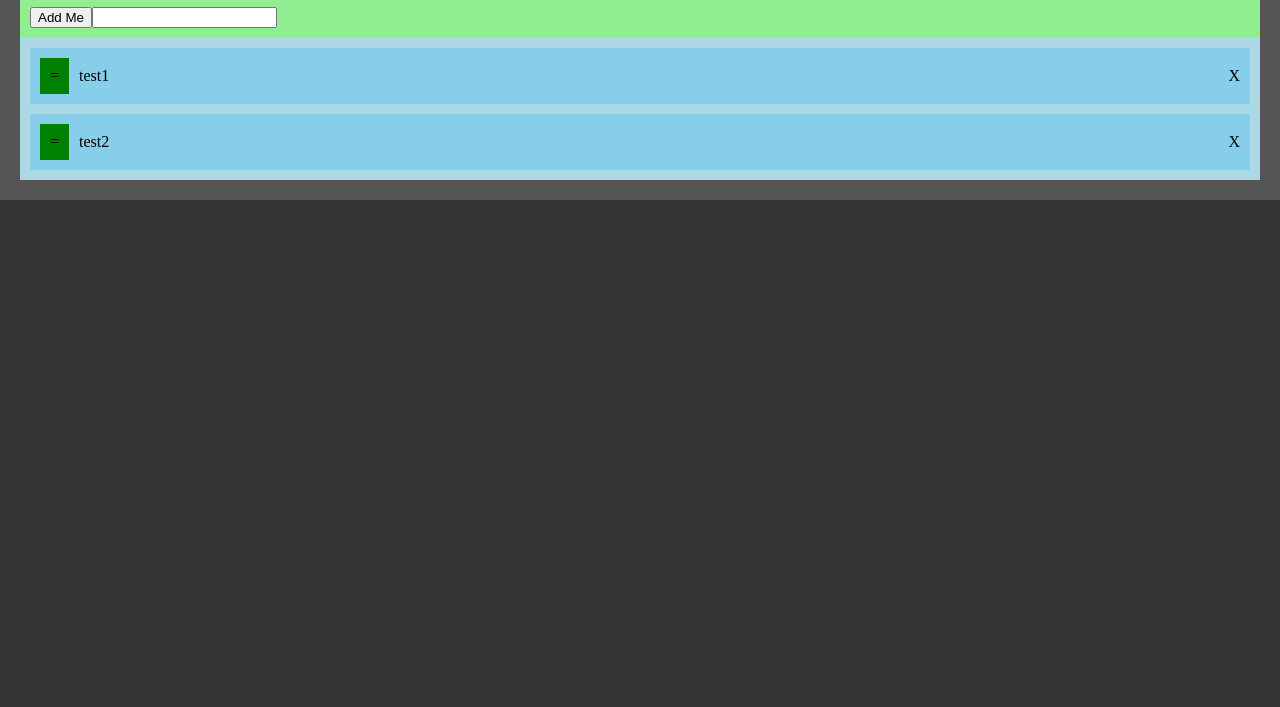
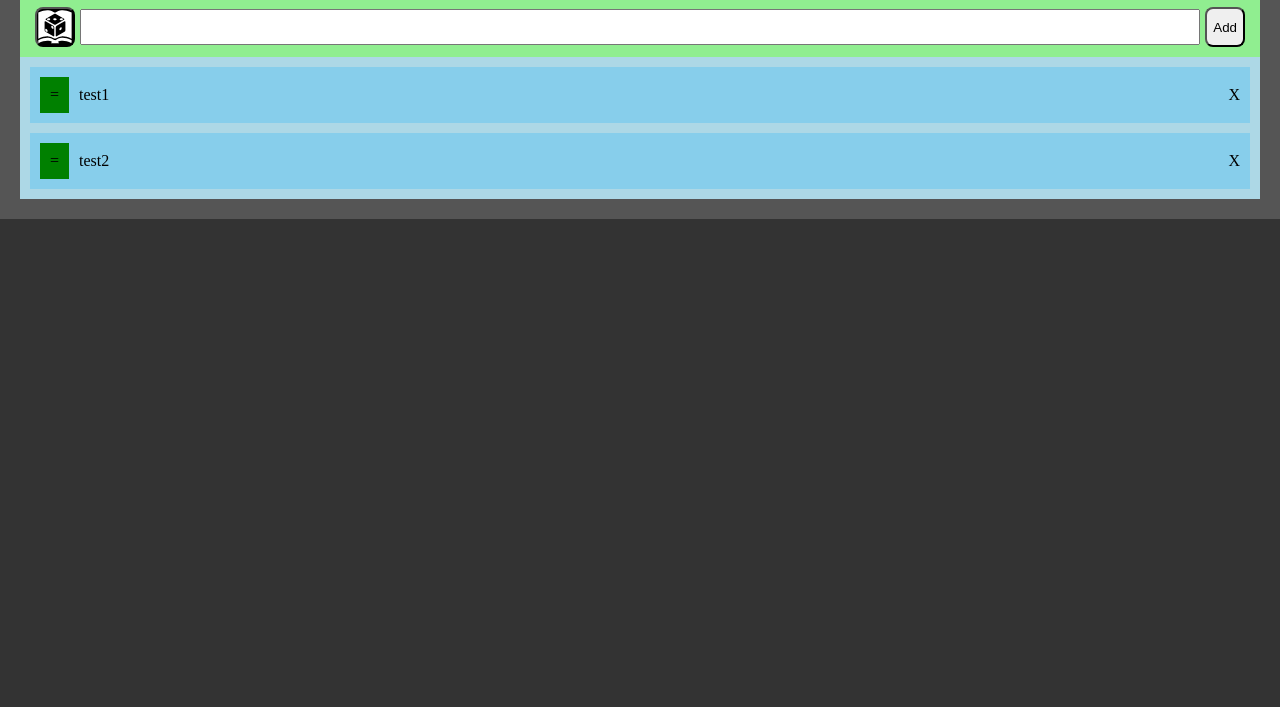
Before and after one commit to gntsketches/personalities, a website built with webpack: page dist/index.html in a window 1280 px wide. Shown: the part 93-800 px from the top of the page. Built offline with nearby package versions, Linux system fonts and the light colour scheme.

Commit message:
basic roll

```diff
--- a/src/components/MainOptions/MainOptions.js
+++ b/src/components/MainOptions/MainOptions.js
@@ -1,6 +1,6 @@
 import Component from "../../lib/Component";
 
-// import { traits } from "./descriptors/traits";
+import { traits } from "../../descriptors/traits";
 import "./MainOptions.scss";
 
 export default class MainOptions extends Component {
@@ -12,6 +12,12 @@ export default class MainOptions extends Component {
     this.$store.register("mainInput", () => {
       this.DOMMainInput.value = this.$store.state.mainInput;
     });
+  }
+
+  roll = () => {
+    const trait = traits[Math.floor(Math.random() * traits.length)]
+    console.log('trait', trait);
+    this.$store.setState("mainInput", trait.description)
   }
 
   updateMainInput = (e) => {
@@ -46,18 +52,24 @@ export default class MainOptions extends Component {
 
   render() {
     // console.log('MAIN OPTIONS RENDER store', this.$store);
+    const DOMRoll = this.build(this.container, "button", {
+      className: "roll",
+      onClick: () => this.roll(),
+    })
 
-    const DOMAddMe = this.build(this.container, "button", {
-      className: "add-me",
-      text: "Add Me",
-      onClick: () => this.addMe(),
-    });
-
-    const DOMMainInput = this.build(this.container, "input", {
+    // const DOMMainInput = this.build(this.container, "input", {
+    const DOMMainInput = this.build(this.container, "textarea", {
       className: "main-input",
       text: this.$store.state.mainInput,
       onInput: (e) => this.updateMainInput(e),
     });
     this.DOMMainInput = DOMMainInput;
+
+    const DOMAddMe = this.build(this.container, "button", {
+      className: "add-me",
+      text: "Add",
+      onClick: () => this.addMe(),
+    });
+
   }
 }
--- a/src/components/MainOptions/MainOptions.scss
+++ b/src/components/MainOptions/MainOptions.scss
@@ -1,4 +1,28 @@
   .main-options {
     background: lightgreen;
     padding: 10px;
+    display: flex;
+    align-items: center;
+
+    .roll {
+      width: 40px;
+      height: 40px;
+      background-image: url("../../images/rule-book.svg");
+      margin: 0 5px;
+      border-radius: 8px;;
+      cursor: pointer;
+    }
+
+    textarea {
+      resize: none;
+      width: calc(100% - 90px);
+    }
+
+    .add-me {
+      width: 40px;
+      height: 40px;
+      margin: 0 5px;
+      border-radius: 8px;;
+      cursor: pointer;
+    }
   }
--- a/src/lib/component.js
+++ b/src/lib/component.js
@@ -1,6 +1,7 @@
 import { build } from "./build";
 import Store from "./store";
 
+// TODO export instance from store.js
 const store = new Store();
 
 export default class Component {
```
Also changed, not shown: notes.txt (+30 -12 lines), dist/4296beace52b935f495e.jpg (added), dist/main.js, src/descriptors/ideals.js (added), src/descriptors/ideas.js (deleted), src/images/rule-book.svg (added), 1 other file.
